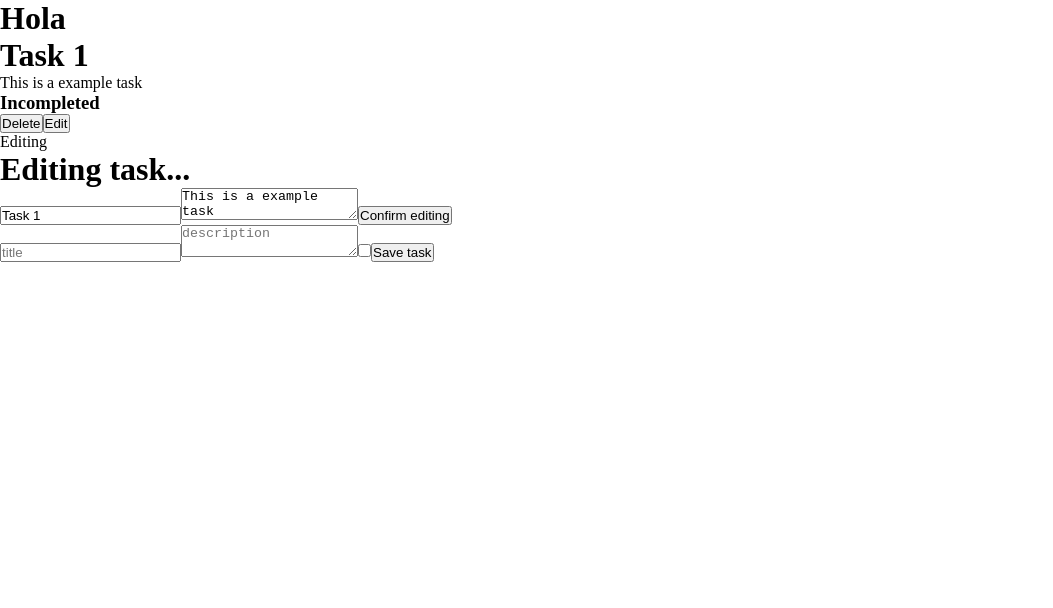
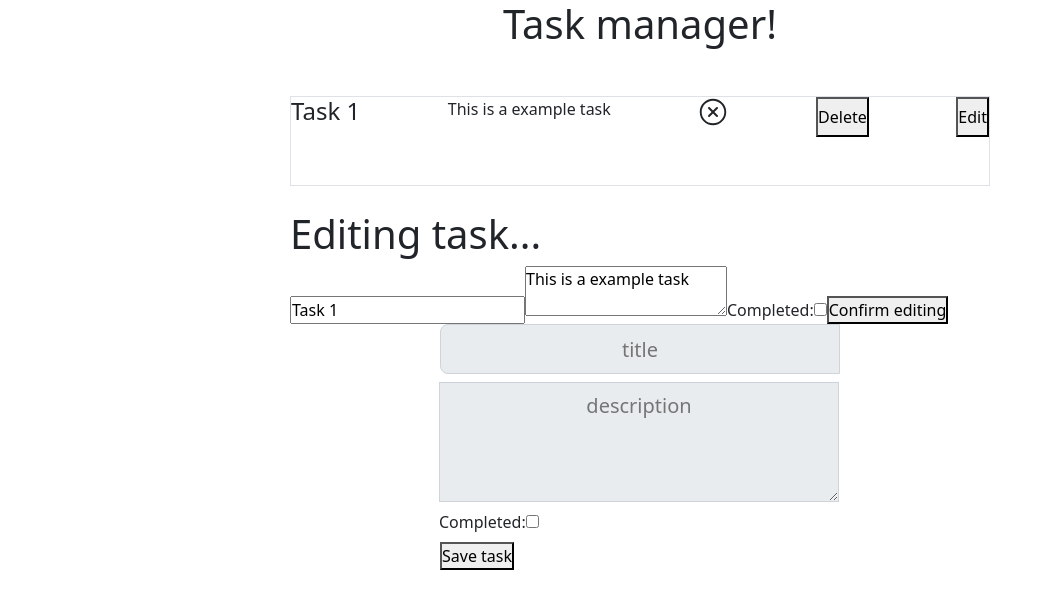
Before and after one commit to FacuAlvarez00/todolist-nextjs, a Next.js app: page / in a window 1280 px wide. Both pictures are taken after a click on the button "Edit". Shown: the top 608 px of the page, without its empty margins (0-1053 px from the left). Built offline with nearby package versions, Linux system fonts and the light colour scheme.

Commit message:
mejoro logica de edicion de task, estilos simples de boostrap + react icons

```diff
--- a/package.json
+++ b/package.json
@@ -20,6 +20,7 @@
     "react": "18.2.0",
     "react-bootstrap": "^2.7.4",
     "react-dom": "18.2.0",
+    "react-icons": "^4.8.0",
     "react-redux": "^8.0.5",
     "sweetalert2": "^11.7.3",
     "typescript": "5.0.4",
--- a/src/app/GlobalRedux/features/task/taskSlice.ts
+++ b/src/app/GlobalRedux/features/task/taskSlice.ts
@@ -32,11 +32,12 @@ const initialState: TaskState = {
         state.value.push(newTask)
       },
       editTask: (state, action: PayloadAction<any>) => {
-        const { id, title, description } = action.payload;
+        const { id, title, description, completed } = action.payload;
         const task = state.value.find((task: any) => task.id === id);
         if (task) {
           task.title = title;
           task.description = description;
+          task.completed = completed;
         }
       },
       deleteTask: (state, action: PayloadAction<any>) => {
--- a/src/app/components/Task/TaskForm.tsx
+++ b/src/app/components/Task/TaskForm.tsx
@@ -34,15 +34,30 @@ const TaskForm = () => {
     });
   };
 
+  const handleCompletedChange = () => {
+    setTask({
+      ...task,
+      completed: !task.completed,
+    });
+  };
+
 
 
 
   return (
-    <div>
+    <div className='d-flex justify-content-center'>
       <form onSubmit={handleSubmit}>
-        <input onChange={handleChange} name="title" type="text" placeholder="title" required />
-        <textarea onChange={handleChange} name="description" placeholder='description' required />
-        <input onChange={handleChange} name="completed" type="checkbox" placeholder="completed" />
+        <div className='d-flex flex-column input-group input-group-lg'>
+          <input style={{ width: "400px", height: "50px"}} className='mb-2 input-group-text' id="inputGroup-sizing-lg" onChange={handleChange} name="title" type="text" placeholder="title" required />
+          <textarea style={{ width: "400px", height: "120px"}} className='mb-2 input-group-text' id="inputGroup-sizing-lg" onChange={handleChange} name="description" placeholder='description' required />
+          <label className='mb-2'>
+            Completed:
+            <input type="checkbox" checked={task.completed} onChange={handleCompletedChange} />
+          </label>
+
+        </div>
+
+
         <button>Save task</button>
 
       </form>
--- a/src/app/components/Task/TasksContainer.tsx
+++ b/src/app/components/Task/TasksContainer.tsx
@@ -3,6 +3,8 @@
 import React, { useEffect, useState } from 'react'
 import { useSelector, useDispatch } from 'react-redux';
 import { deleteTask, addTask, editTask } from '../../GlobalRedux/features/task/taskSlice';
+import {AiFillCheckCircle} from "react-icons/ai"
+import {RxCrossCircled} from "react-icons/rx"
 
 
 const TasksContainer = () => {
@@ -12,18 +14,18 @@ const TasksContainer = () => {
 
 
     const [editedTask, setEditedTask] = useState<any>({
-        title: selectedTask? selectedTask?.title : "",
-        description: selectedTask? selectedTask?.description : "",
-        completed: selectedTask? selectedTask?.completed : "",
+        title: selectedTask? selectedTask.title : "",
+        description: selectedTask? selectedTask.description : "",
+        completed: selectedTask? selectedTask.completed : "",
     }
     );
 
 
     useEffect(() => {
         setEditedTask({
-          title: selectedTask ? selectedTask?.title : "",
-          description: selectedTask ? selectedTask?.description : "",
-          completed: selectedTask ? selectedTask?.completed : "",
+          title: selectedTask ? selectedTask.title : "",
+          description: selectedTask ? selectedTask.description : "",
+          completed: selectedTask ? selectedTask.completed : "",
         });
       }, [selectedTask]);
 
@@ -54,37 +56,52 @@ const TasksContainer = () => {
       }
 
       const handleChange = (e: any) => {
+        const { name, value, type, checked } = e.target;
         setEditedTask({
           ...editedTask,
-          [e.target.name]: e.target.value,
+          [name]: type === "checkbox" ? checked : value,
         });
       };
 
+      useEffect (() => {
+        console.log(tasks)
+        }, [handleSubmit])
+
+
+    return (
+        <section className='d-flex justify-content-center'>
 
 
 
+        <div>
+            <div style={{minWidth: "700px"}} className='tasks__holder border border-light-subtle
+            mb-4'>
 
-    return (
 
-        <div>
-            {tasks.value.map((task: any) => (
-                <div key={task.id}>
-                    <h1>{task.title}</h1>
+            {
+            tasks.value.map((task: any) => (
+                <div className='d-flex mb-5 justify-content-between' key={task.id}>
+                    <h4>{task.title}</h4>
                     <p>{task.description}</p>
-                    {task.completed ? <h3>Done</h3> : <h3>Incompleted</h3>}
+                    {task.completed ? <AiFillCheckCircle style={{ width: "30px", height: "30px"}}/> : <RxCrossCircled style={{ width: "30px", height: "30px"}}/>}
                     <button onClick={() => handleTaskDelete(task.id)}>Delete</button>
                     <button onClick={() => handleTaskEdit(task.id)}>Edit</button>
                 </div>
             ))}
+            </div>
 
             {
                 edit && selectedTask?
                 <>
-                    <p>Editing</p>
                     <h1>Editing task...</h1>
                     <form onSubmit={handleSubmit}>
                         <input onChange={handleChange} name="title" type="text" defaultValue={selectedTask.title} required />
                         <textarea onChange={handleChange} name="description" defaultValue={selectedTask.description} required />
+                        <label>
+                        Completed:
+                        <input onChange={handleChange} type="checkbox" name="completed" defaultChecked={selectedTask.completed} />
+                        </label>
+
                         <button>Confirm editing</button>
                     </form>
                 </>
@@ -93,7 +110,7 @@ const TasksContainer = () => {
             }
 
         </div>
-
+    </section>
     )
 }
 
--- a/src/pages/_app.tsx
+++ b/src/pages/_app.tsx
@@ -2,6 +2,7 @@ import '@/styles/globals.css'
 import type { AppProps } from 'next/app'
 import { Provider } from "react-redux"
 import store from "../app/GlobalRedux/store"
+import 'bootstrap/dist/css/bootstrap.min.css'
 
 export default function App({ Component, pageProps }: AppProps) {
   return (
--- a/src/pages/index.tsx
+++ b/src/pages/index.tsx
@@ -6,7 +6,7 @@ import TasksContainer from "@/app/components/Task/TasksContainer";
 export default function Home() {
   return (
     <>
-    <h1>Hola</h1>
+    <h1 className="d-flex justify-content-center mb-5">Task manager!</h1>
     <TasksContainer/>
     <TaskForm/>
 
```
Also changed, not shown: 1 other file (tests, documents, lock files or other folders).
